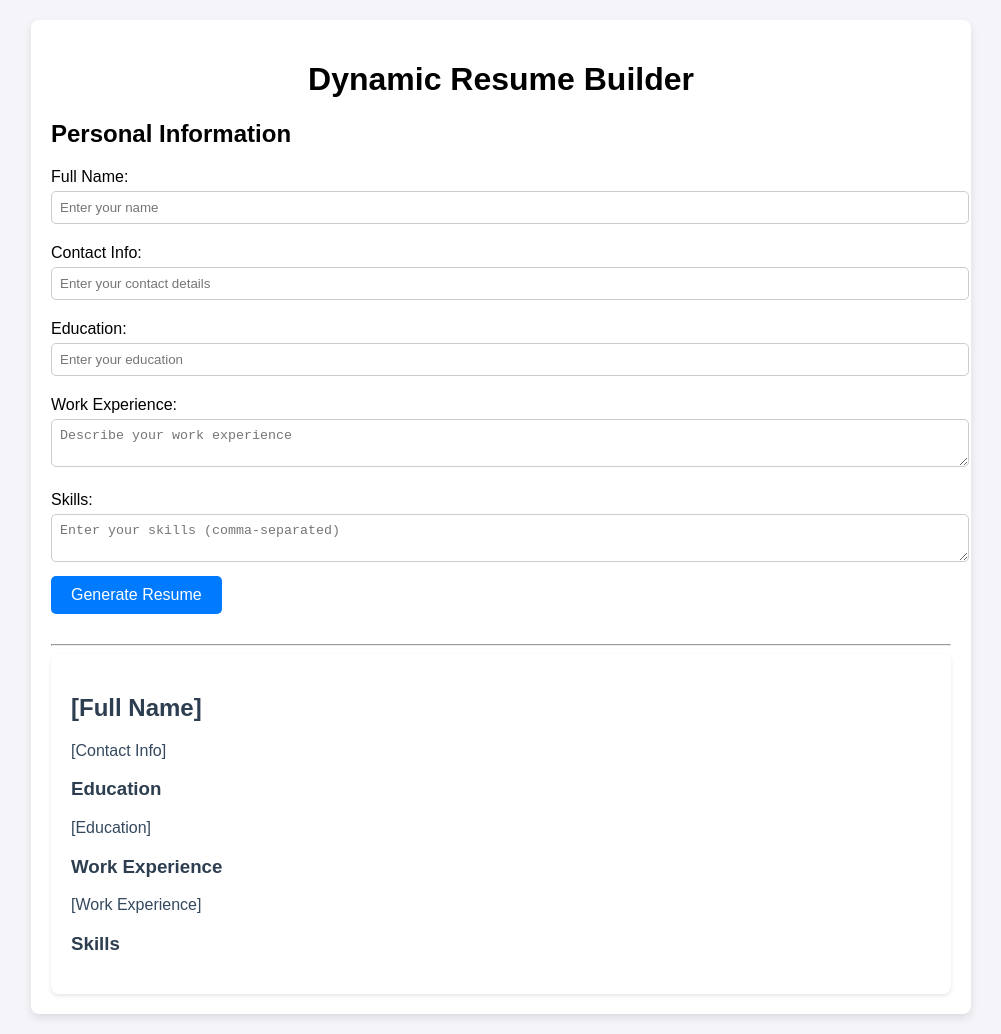
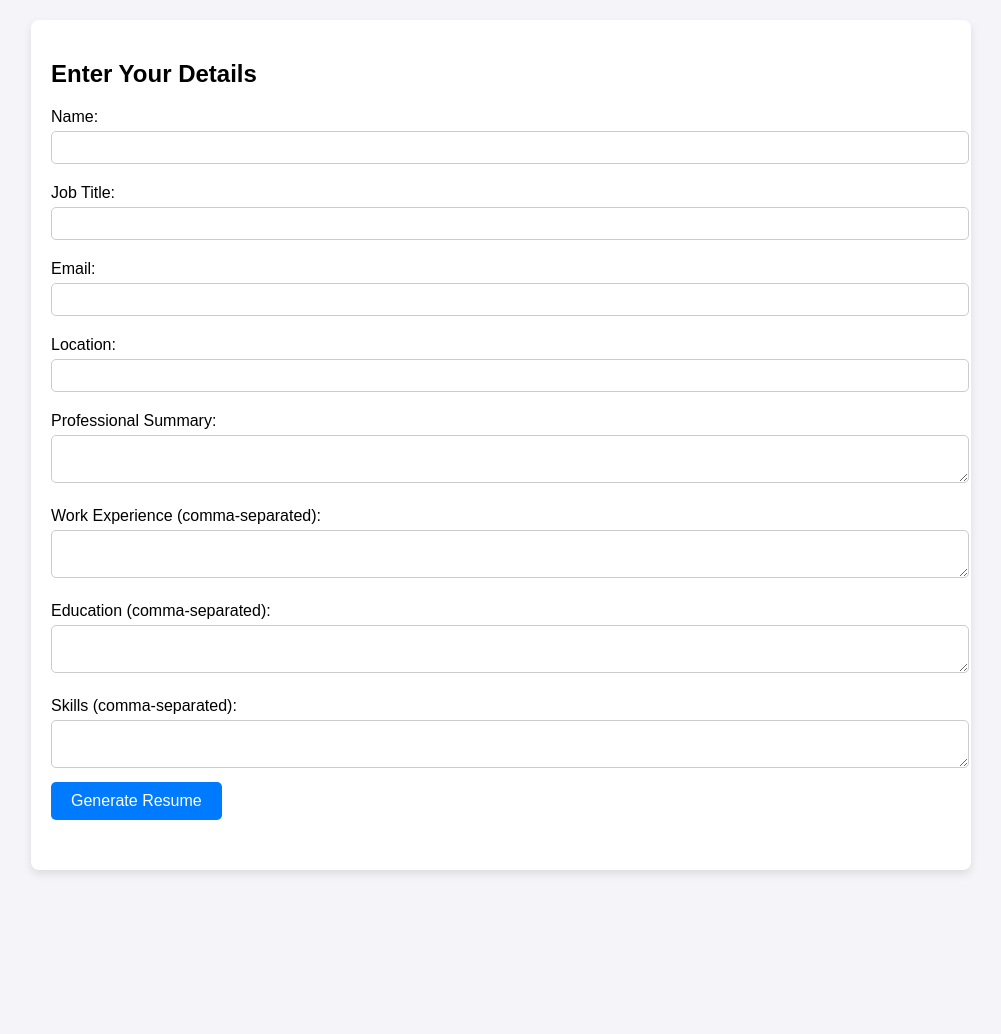
Before and after one commit to muhammadwaheedairi/HACKATHON, a plain HTML site: page Milestone 3/index.html in a window 1280 px wide. Shown: the whole page, without its empty margins (139-1140 px from the left). After the commit the page ends 890 px from the top, so only its background shows below. Drawn offline with Linux system fonts and the light colour scheme.

Commit message:
Update index.html

```diff
--- a/Milestone 3/index.html
+++ b/Milestone 3/index.html
@@ -8,55 +8,67 @@
 </head>
 <body>
     <div class="container">
-    <h1>Dynamic Resume Builder</h1>
+        <!-- Form to collect resume data -->
+        <section id="form-section">
+            <h2>Enter Your Details</h2>
+            <form id="resume-form">
+                <label for="name">Name:</label>
+                <input type="text" id="name" name="name" required>
 
-    <!-- User Input Form -->
-    <form id="resumeForm">
-      <h2>Personal Information</h2>
-      <label for="name">Full Name:</label>
-      <input type="text" id="name" placeholder="Enter your name" required>
+                <label for="title">Job Title:</label>
+                <input type="text" id="title" name="title" required>
 
-      <label for="contact">Contact Info:</label>
-      <input type="text" id="contact" placeholder="Enter your contact details" required>
+                <label for="email">Email:</label>
+                <input type="email" id="email" name="email" required>
 
-      <label for="education">Education:</label>
-      <input type="text" id="education" placeholder="Enter your education" required>
+                <label for="location">Location:</label>
+                <input type="text" id="location" name="location" required>
 
-      <label for="work">Work Experience:</label>
-      <textarea id="work" placeholder="Describe your work experience" required></textarea>
+                <label for="summary">Professional Summary:</label>
+                <textarea id="summary" name="summary" required></textarea>
 
-      <label for="skills">Skills:</label>
-      <textarea id="skills" placeholder="Enter your skills (comma-separated)" required></textarea>
+                <label for="experience">Work Experience (comma-separated):</label>
+                <textarea id="experience" name="experience" required></textarea>
+
+                <label for="education">Education (comma-separated):</label>
+                <textarea id="education" name="education" required></textarea>
+
+                <label for="skills">Skills (comma-separated):</label>
+                <textarea id="skills" name="skills" required></textarea>
 
                 <button type="submit">Generate Resume</button>
             </form>
-
-    <hr>
-
-    <!-- Dynamically Generated Resume -->
-    <div id="resume">
-      <header>
-        <h2 id="displayName">[Full Name]</h2>
-        <p id="displayContact">[Contact Info]</p>
-      </header>
-
-      <section>
-        <h3>Education</h3>
-        <p id="displayEducation">[Education]</p>
         </section>
 
-      <section>
-        <h3>Work Experience</h3>
-        <p id="displayWork">[Work Experience]</p>
+        <!-- The Resume Output Section -->
+        <section id="resume-section" style="display: none;">
+            <header>
+                <h1 id="resume-name"></h1>
+                <p id="resume-title"></p>
+            </header>
+            <section id="contact">
+                <h2>Contact Information</h2>
+                <p id="resume-email"></p>
+                <p id="resume-location"></p>
             </section>
-
-      <section id="skills-section">
-        <h3>Skills</h3>
-        <ul id="displaySkills"></ul>
+            <section id="summary">
+                <h2>Professional Summary</h2>
+                <p id="resume-summary"></p>
+            </section>
+            <section id="experience">
+                <h2>Work Experience</h2>
+                <div id="resume-experience"></div>
+            </section>
+            <section id="education">
+                <h2>Education</h2>
+                <div id="resume-education"></div>
+            </section>
+            <section id="skills">
+                <h2>Skills</h2>
+                <ul id="resume-skills"></ul>
+            </section>
         </section>
     </div>
-  </div>
-
     <script src="script.js"></script>
 </body>
 </html>
```
Lines whose indentation alone changed are shown as unchanged.
